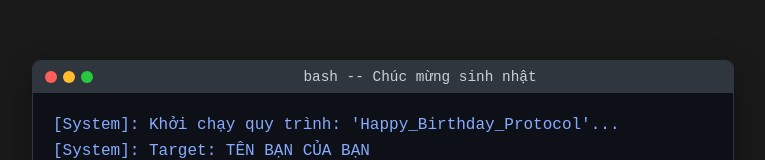
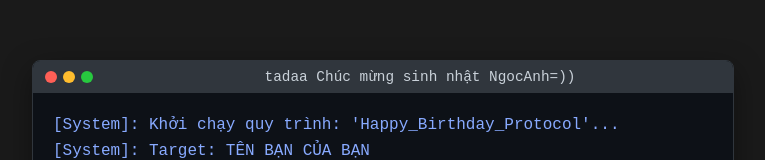
Before and after one commit to haihahai1/SinhNhatNgocAnh, a plain HTML site: page index.html in a window 1280 px wide. Shown: the part 103-263 px from the top of the page, without its empty margins (257-1022 px from the left). Drawn offline with Linux system fonts and the light colour scheme.

Commit message:
Update index.html

```diff
--- a/index.html
+++ b/index.html
@@ -15,7 +15,7 @@
                 <span class="dot yellow"></span>
                 <span class="dot green"></span>
             </div>
-            <div class="title">bash -- Chúc mừng sinh nhật</div>
+            <div class="title">tadaa Chúc mừng sinh nhật NgocAnh=))</div>
         </div>
         <div class="terminal-body">
             <pre id="terminal-content"></pre>
```
